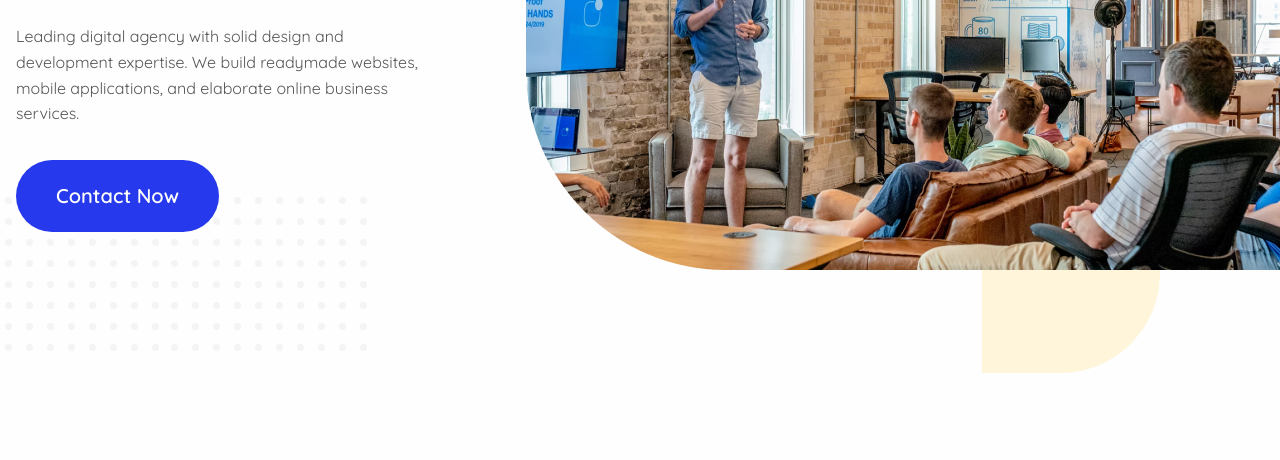
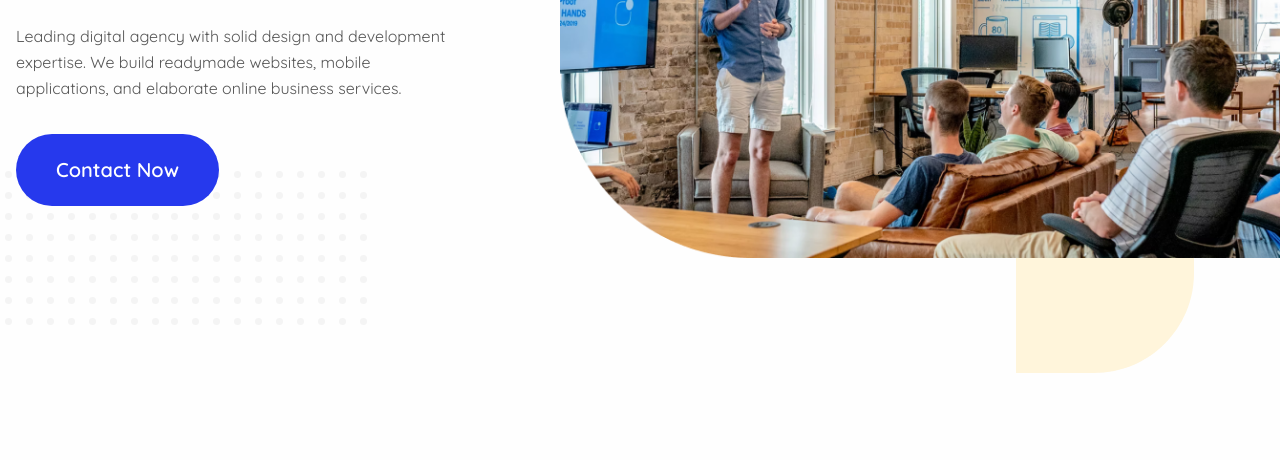
Before and after one commit to br-adriel/desenvolve-projeto-figma2, a plain HTML site: page index.html in a window 1280 px wide. Shown: the part 364-824 px from the top of the page. Drawn offline with Linux system fonts and the light colour scheme.

Commit message:
Melhora posicionamento de imagem #3

```diff
--- a/css/style.css
+++ b/css/style.css
@@ -201,7 +201,14 @@ nav a:hover {
 }
 
 .hero .hero__imagem {
+  flex-shrink: 0;
+  width: 57%;
   position: relative;
+}
+
+.hero .hero__imagem .imagem_apresentacao {
+  width: 100%;
+  object-fit: contain;
 }
 
 .hero .circulo-azul {
--- a/index.html
+++ b/index.html
@@ -58,6 +58,7 @@
               alt=""
               width="754px"
               height="512px"
+              class="imagem_apresentacao"
             />
             <img
               src="./img/decoration/rounded-edge-yellow-rectangle.svg"
```
